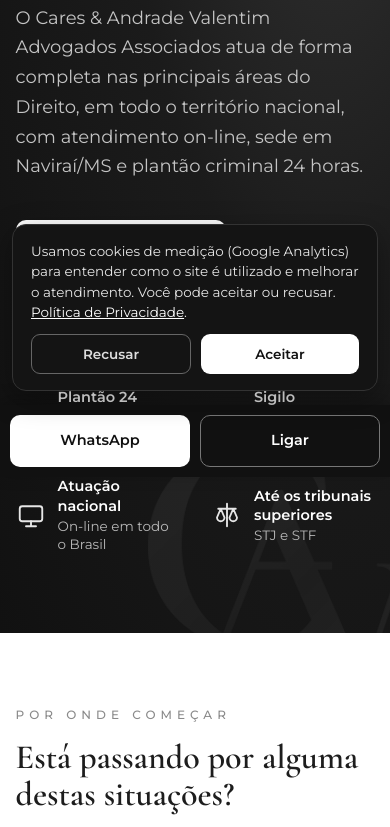
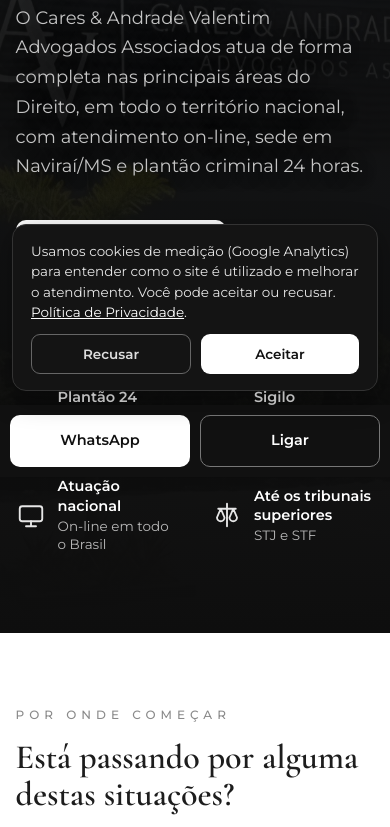
Before and after one commit to advelvisandrade-stack/cav-site, a plain HTML site: page index.html in a window 390 px wide. Shown: the part 367-1194 px from the top of the page. Drawn offline with nearby package versions, Linux system fonts and the light colour scheme.

Commit message:
Topo do site com a fachada do escritório em gradiente
Co-Authored-By: Claude Opus 5.5 <noreply@anthropic.com>
Claude-Session: https://claude.ai/code/session_016zCLAoCu5P1jHBCa2pxurx

```diff
--- a/index.html
+++ b/index.html
@@ -121,6 +121,19 @@ header.scrolled .nav{padding:10px 0}
 
 /* hero */
 .hero{min-height:100vh;display:flex;align-items:center;padding:190px 0 80px;position:relative;overflow:hidden}
+.hero.has-fachada{background:#0e0e0e}
+.hero .fachada{position:absolute;top:0;right:0;bottom:0;width:50%;background:url('assets/img/fachada.jpg') 0% 45%/cover no-repeat;pointer-events:none;
+ -webkit-mask-image:linear-gradient(90deg,transparent 0%,rgba(0,0,0,.6) 14%,#000 32%);mask-image:linear-gradient(90deg,transparent 0%,rgba(0,0,0,.6) 14%,#000 32%)}
+.hero .fachada::after{content:"";position:absolute;inset:0;background:linear-gradient(180deg,rgba(14,14,14,.7) 0%,rgba(14,14,14,.15) 25%,rgba(14,14,14,.2) 65%,#0e0e0e 100%),rgba(14,14,14,.28)}
+.hero.has-fachada .wrap{position:relative;z-index:1}
+.hero.has-fachada h1{max-width:650px}.hero.has-fachada .lead{max-width:540px}
+.hero.has-fachada h1,.hero.has-fachada .lead{text-shadow:0 2px 18px rgba(0,0,0,.55)}
+@media (max-width:860px){
+ .hero .fachada{width:100%;background-position:22% center;}
+ .hero.has-fachada h1,.hero.has-fachada .lead{max-width:none}
+ .hero .fachada{-webkit-mask-image:none;mask-image:none}
+ .hero .fachada::after{background:linear-gradient(180deg,rgba(14,14,14,.72) 0%,rgba(14,14,14,.88) 40%,rgba(14,14,14,.96) 70%,#0e0e0e 100%)}
+}
 .hero .wm{position:absolute;right:-8vw;bottom:-10vh;width:min(720px,70vw);opacity:.06;pointer-events:none}
 .hero h1{font-size:clamp(44px,7.2vw,84px);font-weight:600;max-width:820px}
 .hero h1 em{font-style:normal;color:#bdbdbd}
@@ -293,8 +306,8 @@ footer{background:var(--preto);color:#a9a9a9;padding:60px 0 34px;font-size:13.5p
   </div>
 </header>
 
-<section class="hero dark" id="inicio">
-  <img class="wm" src="assets/favicon.png" alt="">
+<section class="hero dark has-fachada" id="inicio">
+  <div class="fachada" role="img" aria-label="Fachada do escritório Cares &amp; Andrade Valentim em Naviraí/MS"></div>
   <div class="wrap">
     <p class="eyebrow">Advocacia com atuação em todo o Brasil</p>
     <h1>Técnica, ética e presença <em>em cada etapa do seu caso.</em></h1>
```
Also changed, not shown: assets/img/fachada.jpg (added).
